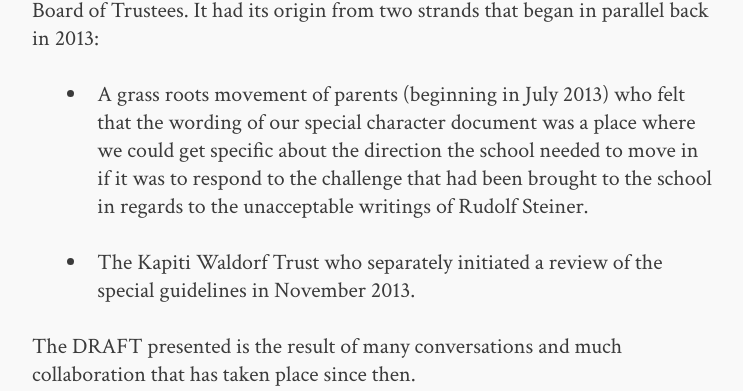
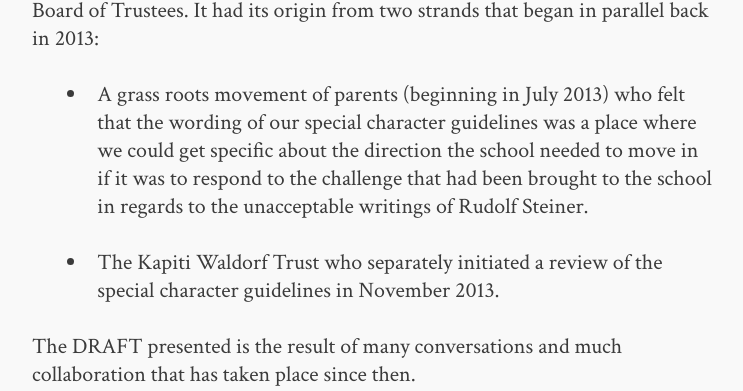
Before and after one commit to utunga/specialcharacter, a Jekyll site: the page built from index.md, in a window 1280 px wide and 1400 px high, scrolled down 617 px. Shown: the part 180-571 px from the top of the window, without its empty margins (268-1011 px from the left). Built offline with Jekyll 4.4.1, drawn with Linux system fonts in a browser that asks for light colours; comment, search, counter and statistics services are not loaded; some of the changed text lies outside the part shown.

Commit message:
switch to special character guidlines in a bunch of places

```diff
--- a/index.md
+++ b/index.md
@@ -12,9 +12,9 @@ This website presents a proposal for new 'Special Character Guidelines' for Te R
 
 The draft presented here is the result of a joint effort between a group of parents, the Kapiti Waldorf Trust, the Faculty, the College of Teachers and the Board of Trustees. It had its origin from two strands that began in parallel back in 2013:
 
-- A grass roots movement of parents (beginning in July 2013) who felt that the wording of our special character document was a place where we could get specific about the direction the school needed to move in if it was to  respond to the challenge that had been brought to the school in regards to the unacceptable writings of Rudolf Steiner.
+- A grass roots movement of parents (beginning in July 2013) who felt that the wording of our special character guidelines was a place where we could get specific about the direction the school needed to move in if it was to  respond to the challenge that had been brought to the school in regards to the unacceptable writings of Rudolf Steiner.
 
-- The Kapiti Waldorf Trust who separately initiated a review of the special guidelines in November 2013.
+- The Kapiti Waldorf Trust who separately initiated a review of the special character guidelines in November 2013.
 
 The DRAFT presented is the result of many conversations and much collaboration that has taken place since then.
 
@@ -36,14 +36,14 @@ If you have any feedback to offer there are three ways we invite you to do that.
 
 - Discussion in person. Please feel free to approach any of the people named below to discuss this.
 
-- By sending email to <a href="mailto:specialcharacterfeedback@gmail.com">specialcharacterfeedback@gmail.com</a>.
+- By sending email to <a href="mailto:specialcharacterfeedback@gmail.com?subject=Feedback+regarding+the+Special+Character+Guidelines+proposal">specialcharacterfeedback@gmail.com</a>.
 
 - By joining our online and email discussion group at <a href="http://groups.tera.school.nz/groups/scd/">http://groups.tera.school.nz/groups/scd/</a>
 
 
 ### What happens next?
 
-Based on the feedback given, there may be a need to have more discussion around this proposal in person. Alternatively we may move to formally ratify this as our new Special Character.
+Based on the feedback given, there may be a need to have more discussion around this proposal in person. Alternatively we may move to formally ratify this as our new Special Character Guidelines.
 
 Once there is wide agreement, the KWT trust, as guardians of the special character at Te Ra school, has the formal responsibility to adopt the proposal (or otherwise). At this point the trust, the board and the college of teachers can move to ensure the new guidelines are incorporated into the parent handout, the school charter, the code of conduct and into our public website.
 
```
